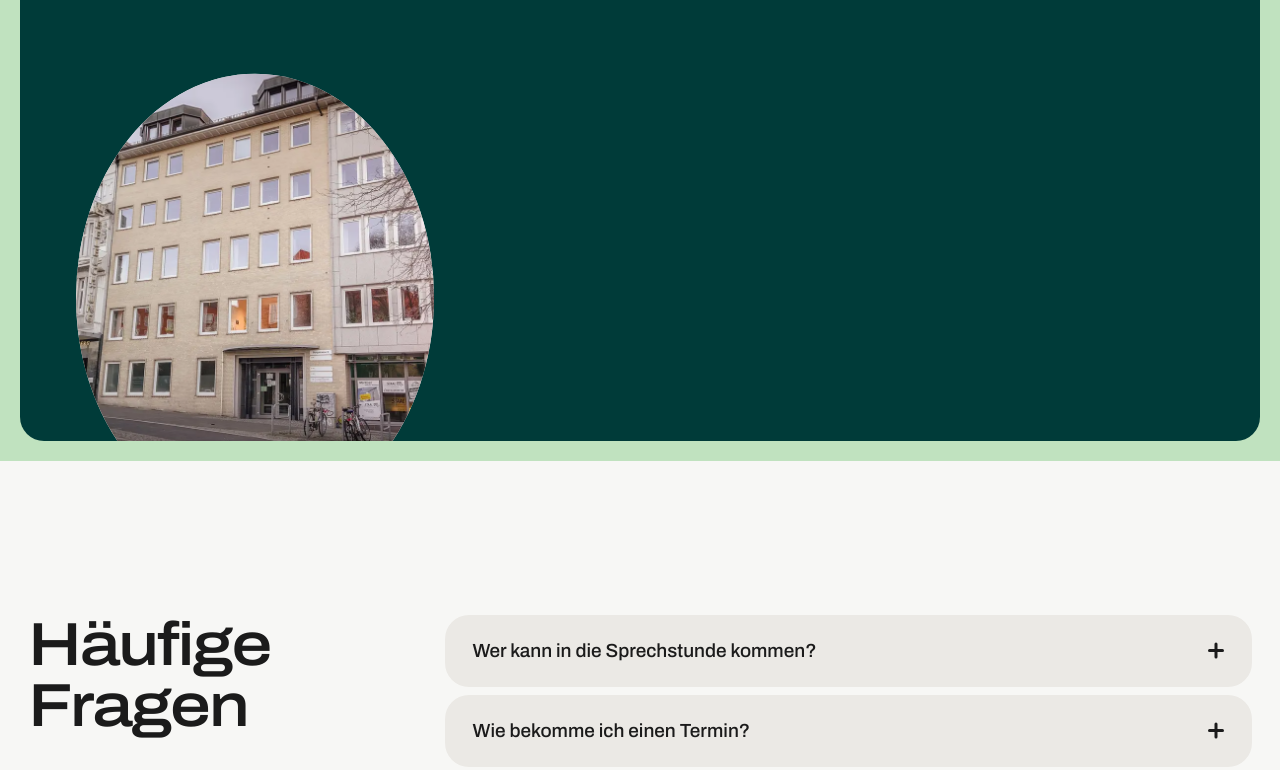
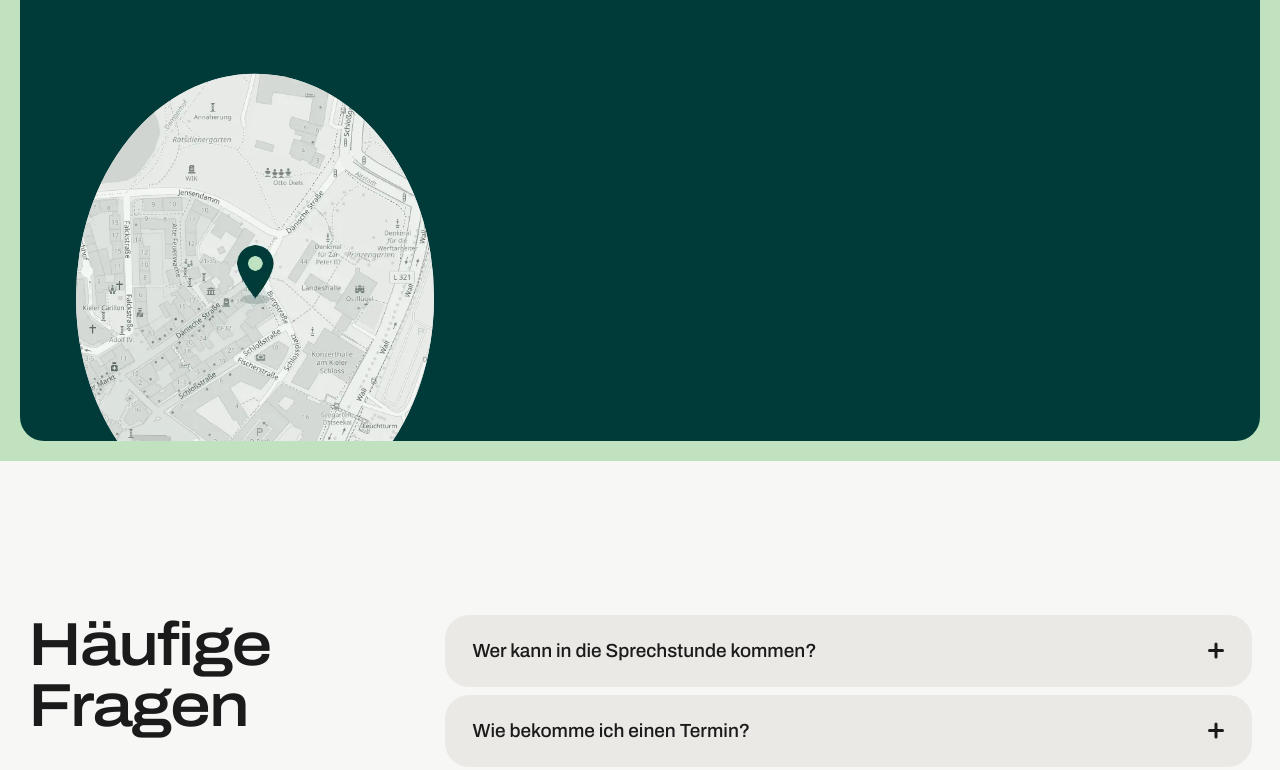
Before and after one commit to seitenschwung/christophmanicke.de, a plain HTML site: page index.html in a window 1280 px wide. Shown: the part 4936-5706 px from the top of the page. Drawn offline with Linux system fonts and the light colour scheme.

Commit message:
Praxis-Bereich: Stadtplan mit Pin statt Hausfassade
Ausschnitt aus OpenStreetMap um die Burgstraße 2, in den Seitenfarben eingefärbt, mit Pin;
Klick öffnet die Lage auf OpenStreetMap. Bildnachweis um OSM (ODbL) ergänzt.

Co-Authored-By: Claude Opus 5.5 <noreply@anthropic.com>

```diff
--- a/index.html
+++ b/index.html
@@ -193,7 +193,8 @@ p { max-width: 62ch; text-wrap: pretty; }
 .panel { position: relative; min-height: 110svh; border-radius: var(--radius); background: var(--teal); color: var(--paper); overflow: hidden; padding: 56px; }
 .panel h2 { color: var(--paper); max-width: 8em; }
 .disc { position: absolute; left: 56px; bottom: 0; width: min(28vw, 440px); aspect-ratio: 4 / 5; translate: 0 18%; border-radius: 50%; overflow: hidden; background: #e9eceb; }
-.disc img { width: 100%; height: 100%; object-fit: cover; object-position: 50% 20%; }
+.disc a { display: block; height: 100%; }
+.disc img { width: 100%; height: 100%; object-fit: cover; object-position: 50% 50%; }
 .panel .texts { position: absolute; left: 63%; top: 56px; right: 56px; display: grid; gap: 56px; max-width: 360px; }
 .panel h3 { font-size: var(--step-lead); letter-spacing: -0.02em; line-height: 1.1; color: var(--paper); }
 .panel .texts p { margin-top: 12px; color: #d3dfdc; }
@@ -509,7 +510,7 @@ details[open] .plus::after { transform: rotate(0deg); }
         </div>
         <a class="pill" data-reveal style="--i:3" href="#kontakt">Gespräch anfragen</a>
       </div>
-      <figure class="disc" data-reveal style="--i:2"><img src="assets/v2/burgstra-e-kiel-2017-01.webp" width="1200" height="908" alt="Die Burgstraße in Kiel, in der die Praxis liegt" loading="lazy"></figure>
+      <figure class="disc" data-reveal style="--i:2"><a href="https://www.openstreetmap.org/?mlat=54.32433&amp;mlon=10.14184#map=18/54.32433/10.14184" aria-label="Lage der Praxis auf OpenStreetMap öffnen"><img src="assets/story/praxis-karte.webp" width="560" height="700" alt="Stadtplan der Kieler Altstadt mit einer Markierung auf der Burgstraße&nbsp;2, zwischen Altem Markt und Schloss" loading="lazy"></a></figure>
     </div>
   </section>
 
@@ -611,7 +612,7 @@ details[open] .plus::after { transform: rotate(0deg); }
       <a class="link" href="impressum.html">Impressum</a>
       <a class="link" href="datenschutz.html">Datenschutz</a>
     </nav>
-    <p class="credits" id="bildnachweis">Bilder über <a class="link" href="https://commons.wikimedia.org">Wikimedia Commons</a>, zugeschnitten und verkleinert: Wirbel, Kupferstich von A. Bell, 1798, Wellcome Collection (CC BY 4.0); Burgstraße Kiel 2017 (CC BY-SA 4.0); Burgstraße 1966, Friedrich Magnussen, Stadtarchiv Kiel (CC BY-SA 3.0 DE); Alter Markt Kiel (CC BY-SA 4.0); Kieler Schloss (CC BY-SA 2.0); Wintermorgen am Eingang zur Kieler Förde, Dan Kollmann (CC BY-SA 4.0); Panorama von Kiel, 1902 (gemeinfrei); Kühlungsborn Strand, Lukas Beck (CC BY 4.0). Über <a class="link" href="https://unsplash.com">Unsplash</a>: VW-Bus, Hasse Lossius; Toskana, Kristof Van Rentergem; Hobelspäne, Clem Onojeghuo; Tee und Buch, Farzad Mohamadi; Notizblock, Kelly Sikkema; Tasse, Kira auf der Heide.</p>
+    <p class="credits" id="bildnachweis">Bilder über <a class="link" href="https://commons.wikimedia.org">Wikimedia Commons</a>, zugeschnitten und verkleinert: Wirbel, Kupferstich von A. Bell, 1798, Wellcome Collection (CC BY 4.0); Burgstraße Kiel 2017 (CC BY-SA 4.0); Burgstraße 1966, Friedrich Magnussen, Stadtarchiv Kiel (CC BY-SA 3.0 DE); Alter Markt Kiel (CC BY-SA 4.0); Kieler Schloss (CC BY-SA 2.0); Wintermorgen am Eingang zur Kieler Förde, Dan Kollmann (CC BY-SA 4.0); Panorama von Kiel, 1902 (gemeinfrei); Kühlungsborn Strand, Lukas Beck (CC BY 4.0). Karte der Praxis: © <a class="link" href="https://www.openstreetmap.org/copyright">OpenStreetMap-Mitwirkende</a> (ODbL). Über <a class="link" href="https://unsplash.com">Unsplash</a>: VW-Bus, Hasse Lossius; Toskana, Kristof Van Rentergem; Hobelspäne, Clem Onojeghuo; Tee und Buch, Farzad Mohamadi; Notizblock, Kelly Sikkema; Tasse, Kira auf der Heide.</p>
     <p class="end">Kiel, 2026</p>
   </div>
 </footer>
```
Also changed, not shown: assets/story/praxis-karte.webp (added).
